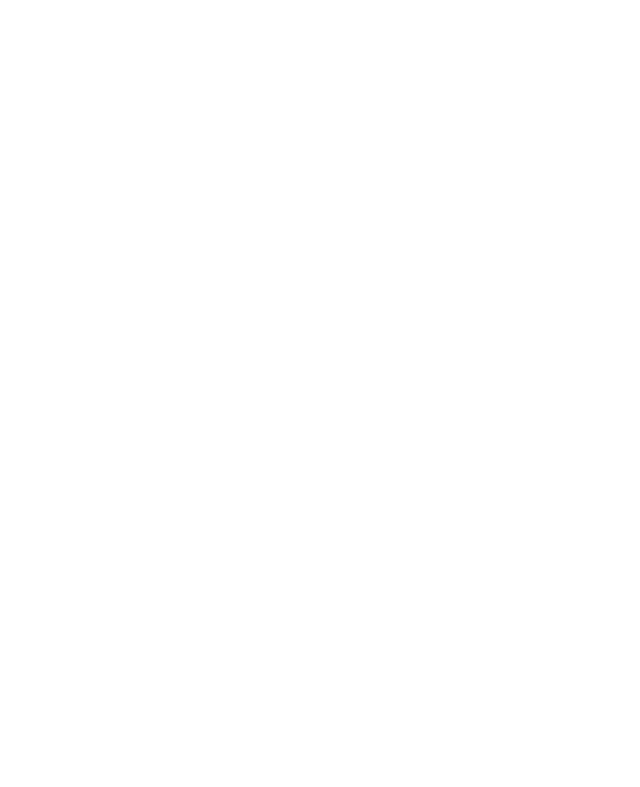
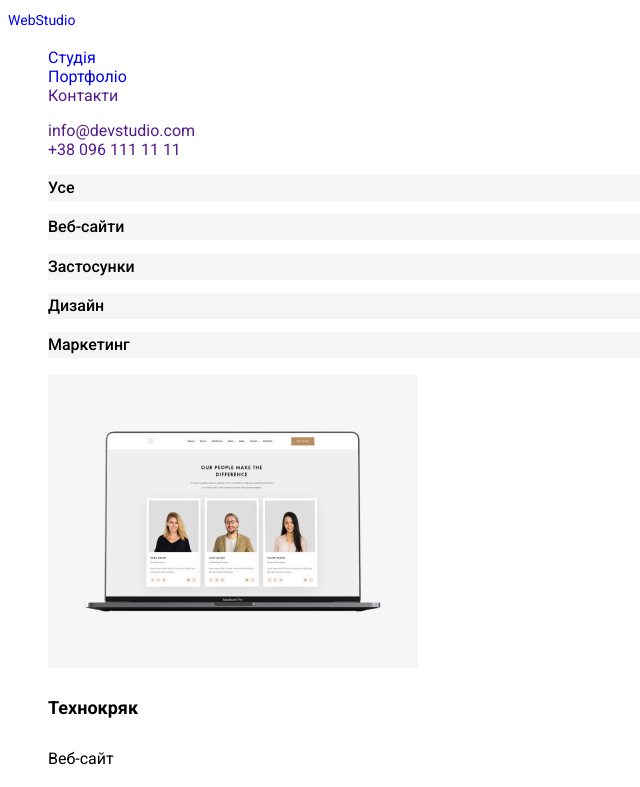
Before and after one commit to Jegor777/lesson-webstudio, a plain HTML site: page portfolio.html in a window 1280 px wide. Shown: the top 787 px of the page, without its empty margins (0-640 px from the left). Drawn offline with Linux system fonts and the light colour scheme.

Commit message:
first commit waiting
check it

```diff
--- /dev/null
+++ b/2style.css
@@ -0,0 +1,36 @@
+body{
+    font-family: "Roboto", sans_serif;
+}
+
+a{
+    text-decoration: none;
+}
+ul{
+    list-style: none;
+}
+.button{
+font-style: normal;
+font-weight: 500;
+font-size: 16px;
+line-height: 26px;
+background-color:whitesmoke;
+}
+.bold{
+    font-style: normal;
+    font-weight: 700;
+    font-size: 18px;
+    line-height: 36px;
+}
+.text{
+font-style: normal;
+font-weight: 400;
+font-size: 16px;
+line-height: 30px;
+}
+.studio{
+font-family: 'Roboto';
+font-style: normal;
+font-weight: 400;
+font-size: 14px;
+line-height: 24px;
+}
--- a/portfolio.html
+++ b/portfolio.html
@@ -0,0 +1,109 @@
+<!DOCTYPE html>
+<html lang="en">
+<head>
+    <meta charset="UTF-8">
+    <meta http-equiv="X-UA-Compatible" content="IE=edge">
+    <meta name="viewport" content="width=device-width, initial-scale=1.0">
+
+    <title>Portfolio</title>
+    <link rel="preconnect" href="https://fonts.googleapis.com">
+    <link rel="preconnect" href="https://fonts.gstatic.com" crossorigin>
+    <link href="https://fonts.googleapis.com/css2?family=Raleway:wght@700&family=Roboto:wght@400;500;700;900&display=swap" rel="stylesheet">
+    <link rel="stylesheet" href="./2style.css">
+</head>
+<body>
+    <!-- шапка -->
+    <header>
+        <a class="studio" href="./"><span>Web</span>Studio</a>
+        <nav>
+            <ul>
+                <li><a href="./index.html">Студія</a></li>
+
+                <li><a href="./">Портфоліо</a></li>
+
+                <li><a href="">Контакти</a></li>
+
+            </ul>
+        </nav>
+        <ul>
+
+            <li>    <a href="">info@devstudio.com</a> </li>
+            <li>  <a href="">+38 096 111 11 11</a> </li>
+
+        </ul>
+    </header>
+    <!-- категорії -->
+    <main>
+        <section>
+            <ul>
+                <li> <h2 class="button">Усе</h2> </li>
+                <li><h2 class="button">Веб-сайти</h2></li>
+                <li> <h2 class="button">Застосунки</h2></li>
+                <li><h2 class="button">Дизайн</h2></li>
+                <li><h2 class="button">Маркетинг</h2></li>
+            </ul>
+        </section>
+        <!-- вітрина -->
+        <section>
+            <ul>
+                <li>
+                    <img src="./images/laptop.jpg" alt="">
+                    <p class="bold">Технокряк</p>
+                    <p class="text">Веб-сайт</p>
+                </li>
+                <li>
+                    <img src="./images/basket.jpg" alt="">
+                    <p class="bold">Постер New Orlean vs Golden Star</p>
+                    <p class="text">Дизайн</p>
+                </li>
+                <li>
+                    <img src="./images/fish.jpg" alt="">
+                    <p class="bold">Ресторан Seafood</p>
+                    <p class="text">Застосунок</p>
+                </li>
+                <li>
+                    <img src="./images/headphones.jpg" alt="">
+                    <p class="bold">Проект Prime</p>
+                    <p class="text">Маркетинг</p>
+                </li>
+                <li>
+                    <img src="./images/box.jpg" alt="">
+                    <p class="bold">Проект Boxes</p>
+                    <p class="text">Застосунок</p>
+                </li>
+                <li>
+                    <img src="./images/monitor.jpg" alt="">
+                    <p class="bold">Inspiration has no Borders</p>
+                    <p class="text">Веб-сайт</p>
+                </li>
+                <li>
+                    <img src="./images/book.jpg" alt="">
+                    <p class="bold">Видавництво Limited Edition</p>
+                    <p class="text">Дизайн</p>
+                </li>
+                <li>
+                    <img src="./images/tick.jpg" alt="">
+                    <p class="bold">Проект LAB</p>
+                    <p class="text">Маркетинг</p>
+                </li>
+                <li>
+                    <img src="./images/code.jpg" alt="">
+                    <p class="bold">Growing Business</p>
+                    <p class="text">Застосунок</p>
+                </li>
+
+            </ul>
+        </section>
+    </main>
+    <!-- Футер -->
+    <footer>
+        <a class="studio" href=""><span>Web</span>Studio</a>
+        <address>м. Київ, пр-т Лесі Українки, 26</address>
+        <ul>
+
+            <li>   <a href=" mail:info@devstudio.com">info@devstudio.com</a> </li>
+            <li>  <a href="tel:+38 096 111 11 11">+38 096 111 11 11</a> </li>
+        </ul>
+    </footer>
+</body>
+</html>
```
Also changed, not shown: index.html (+1 -1 lines), images/basket.jpg (added), images/book.jpg (added), images/box.jpg (added), images/code.jpg (added), images/fish.jpg (added), images/headphones.jpg (added), images/laptop.jpg (added), images/monitor.jpg (added), images/tick.jpg (added).
